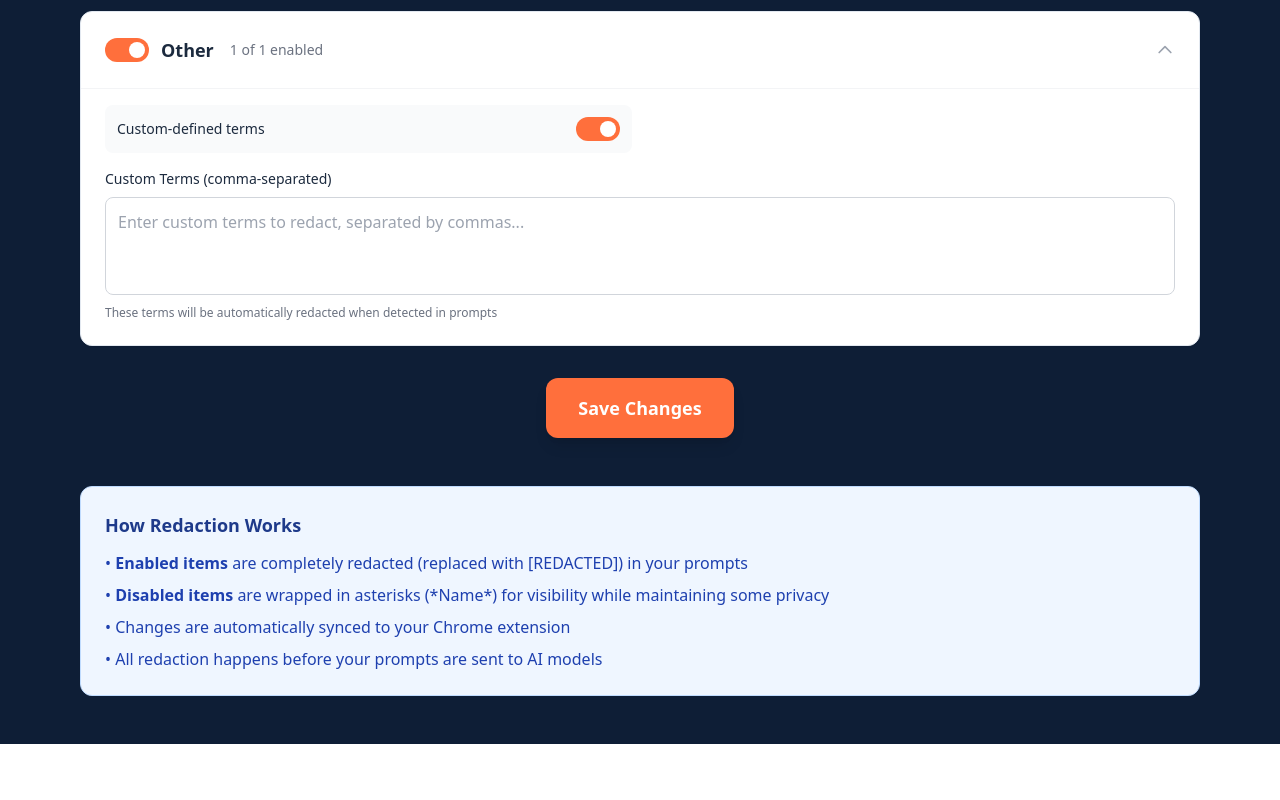
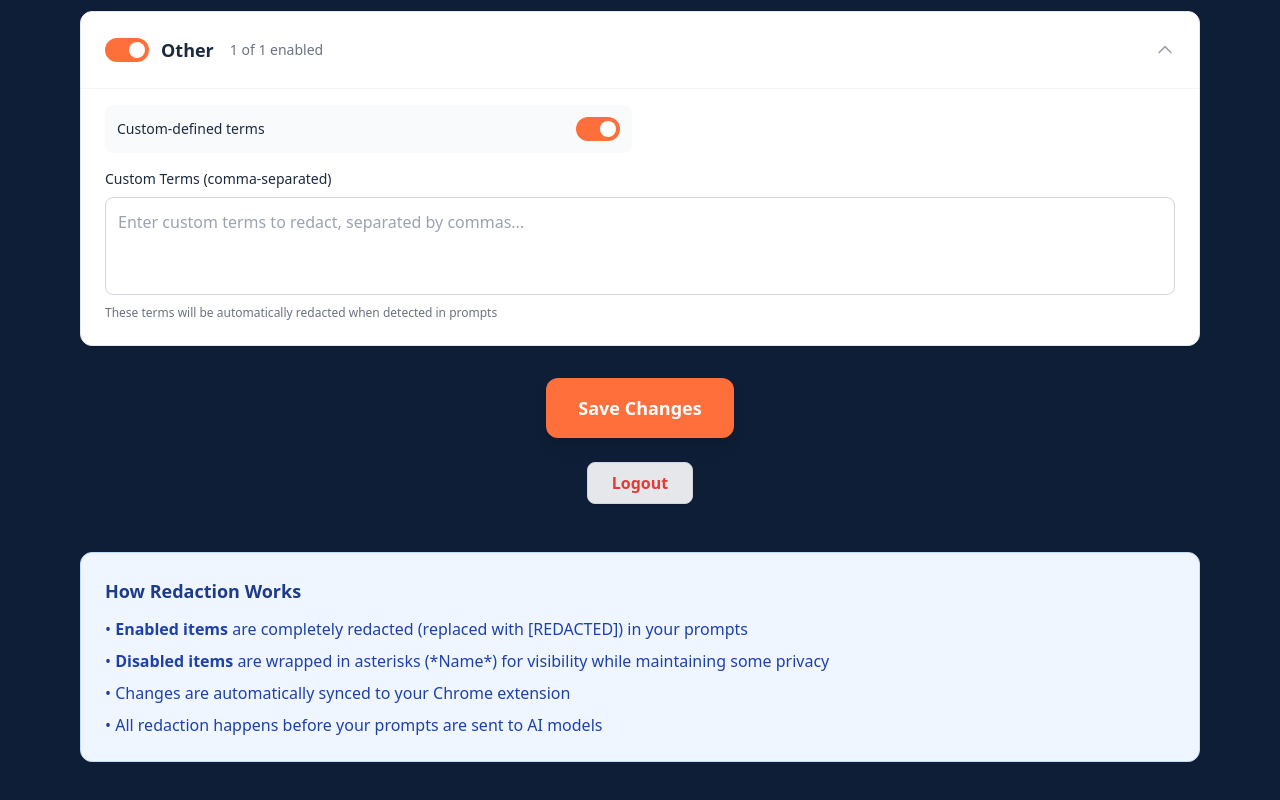
Before and after one commit to dferdowsfy/Complyze_1.1, a Next.js app in the folder complyze/: page /dashboard/settings in a window 1280 px wide. Shown: the part 2149-2949 px from the top of the page. Before the commit the page ends 2893 px from the top, so only its background shows below. Built offline with nearby package versions, Linux system fonts and the light colour scheme; no server answers; the database is empty.

Commit message:
Remove logout from top navbar on all dashboard pages. Add logout button to settings page only. Ensure nav tabs are fixed and consistent across pages.

```diff
--- a/complyze/src/app/dashboard/page.tsx
+++ b/complyze/src/app/dashboard/page.tsx
@@ -1119,18 +1119,11 @@ export default function ComplyzeDashboard() {
             )}
           </Link>
         </div>
-        {/* Right: User Info and Logout */}
+        {/* Right: User Info (no logout) */}
         <div className="flex items-center gap-4 min-w-[120px] justify-end">
           <span className="text-white text-lg truncate max-w-[100px]" title={user?.full_name || user?.email || 'User'}>
             {user?.full_name || user?.email || 'User'}
           </span>
-          <button
-            onClick={logout}
-            className="bg-[#FF6F3C] text-white px-3 py-1 rounded font-semibold text-base hover:bg-[#e65d2d] transition"
-            style={{ fontSize: '1rem', padding: '6px 16px', minWidth: 0 }}
-          >
-            Logout
-          </button>
         </div>
       </nav>
       {/* Notification Bar */}
--- a/complyze/src/app/dashboard/settings/page.tsx
+++ b/complyze/src/app/dashboard/settings/page.tsx
@@ -496,7 +496,7 @@ export default function Settings() {
         </div>
 
         {/* Save Button */}
-        <div className="flex justify-center">
+        <div className="flex justify-center mb-6">
           <button
             onClick={saveSettings}
             disabled={saving}
@@ -510,6 +510,19 @@ export default function Settings() {
             ) : (
               'Save Changes'
             )}
+          </button>
+        </div>
+        {/* Logout Button (Settings only) */}
+        <div className="flex justify-center mb-12">
+          <button
+            onClick={() => {
+              localStorage.removeItem('complyze_token');
+              localStorage.removeItem('complyze_user');
+              window.location.href = '/';
+            }}
+            className="px-6 py-2 bg-gray-200 text-[#E53935] rounded-lg font-semibold text-base hover:bg-red-100 transition border border-gray-300 shadow-sm"
+          >
+            Logout
           </button>
         </div>
 
```
